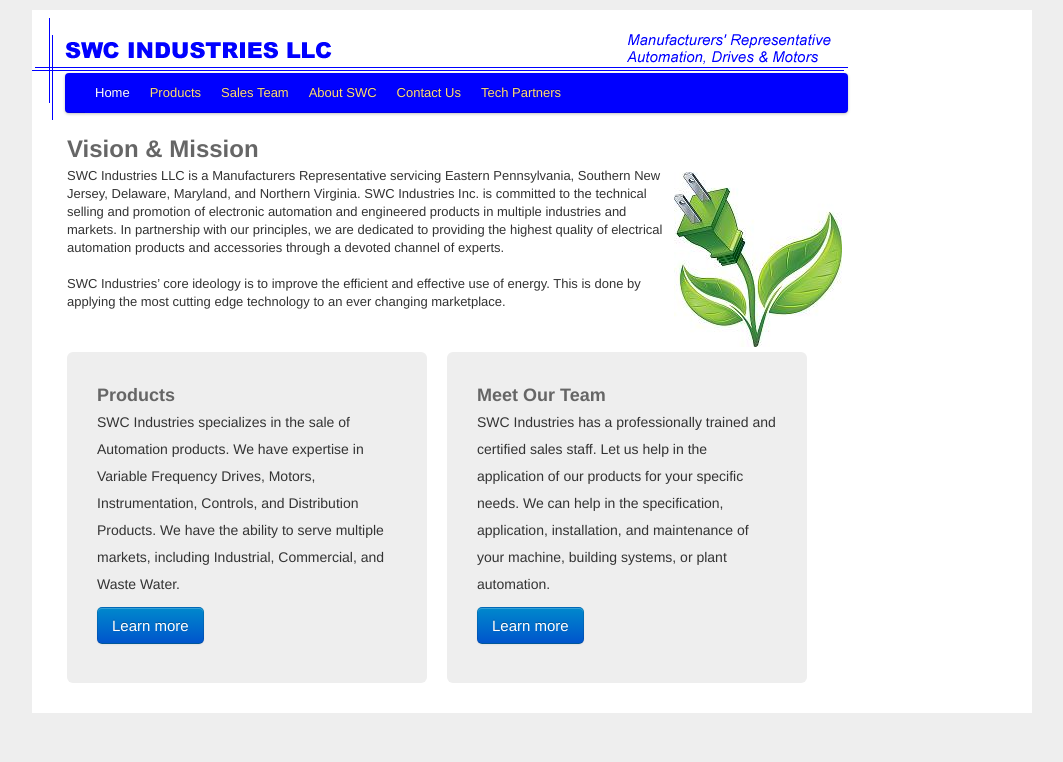
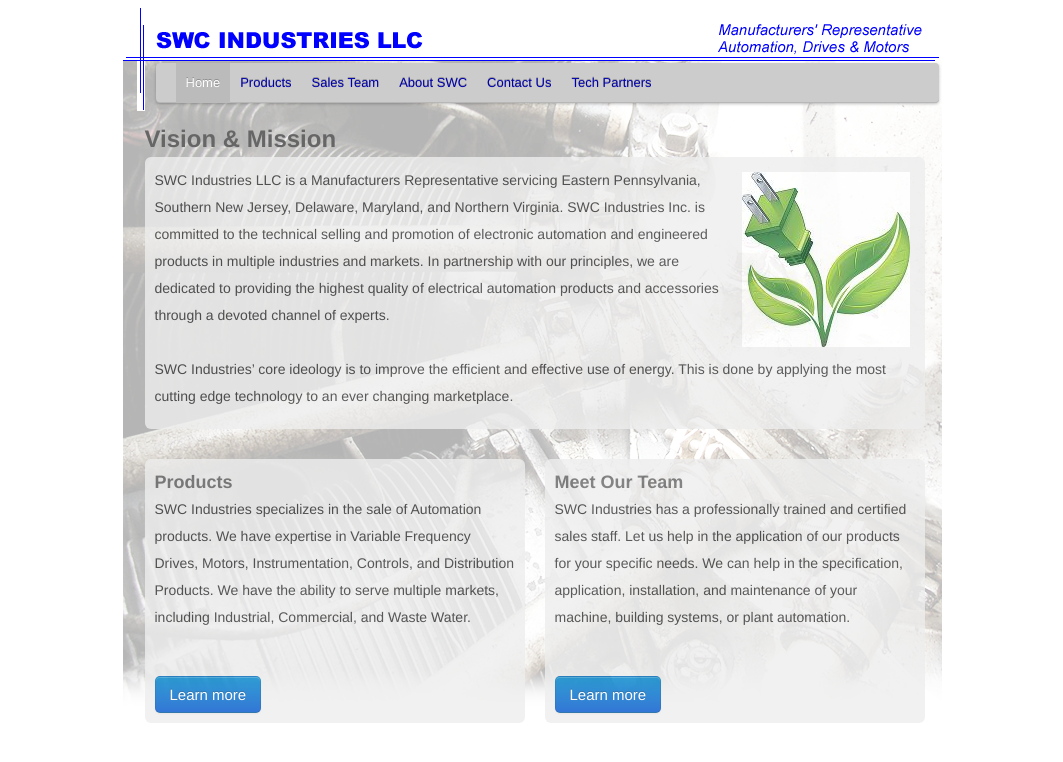
Before and after one commit to cerikpete/SWC, a plain HTML site: page test.html in a window 1280 px wide. Shown: the whole page, without its empty margins (108-1171 px from the left). Drawn offline with Linux system fonts and the light colour scheme.

Commit message:
Initial commit of background image and tweaked styling around text (translucent divs, etc)

```diff
--- a/styles/swcnew.css
+++ b/styles/swcnew.css
@@ -1,21 +1,24 @@
-body { background-color: #EEE !important; }
-
-#center{ width: 1000px; margin: 10px auto 10px auto; background-color: white; position:relative;}
+#center{ width: 819px; margin:auto; position:relative; background-image:url('../images/swcbackground.png'); background-repeat: no-repeat;}
 #center img.bottom { position: absolute; left: 14px; top: 61px;}
 
 h2, h3 { color: #666 !important; }
 
-.main-container { margin-left: 35px; width: 780px;}
+.main-container { margin-left: 22px; width: 780px;}
 
 .smaller-callout p { font-size: 14px !important; }
-.smaller-callout { padding: 30px !important; }
+.smaller-callout { padding: 10px !important; }
 
 img.home-image { float: right; margin: 5px; }
 .homepage-content { overflow: auto; }
+.row > .right, .row > .left { height: 244px; position: relative; }
+.row > .left > p > a.btn,
+.row > .right > p > a.btn { position: absolute; left: 10px; bottom: 10px; }
 
 .navbar { width: 783px; margin-left: 33px; margin-top: 2px; }
-.navbar-inner {background-image: none !important; background-color:#0000FF !important;}
+.navbar-inner {background-image: none !important; background-color:#CCC !important;}
 .navbar-inner .nav li.active a,  .navbar-inner .nav li a:hover
-{ color:white !important;}
-.navbar-inner .nav a { color:#FFDC73 !important;}
-.navbar-inner .nav .active a { background-color:#0000FF !important;}
+  { color:#FFF !important;}
+.navbar-inner .nav a { color:#0000AA !important;}
+.navbar-inner .nav .active a { background-color:#BBB !important;}
+.hero-unit { opacity: 0.8; }
+.span5 { width: 360px !important; }
--- a/test.html
+++ b/test.html
@@ -27,7 +27,7 @@
 
       <div class="main-container">
         <h2>Vision &amp; Mission</h2>
-        <div class="homepage-content">
+        <div class="homepage-content hero-unit smaller-callout">
           <p>
             <img class="home-image" src="images/green.jpg" />
             SWC Industries LLC is a Manufacturers Representative servicing Eastern Pennsylvania, Southern New Jersey, Delaware, Maryland, and Northern Virginia. SWC Industries Inc. is committed to the technical selling and promotion of electronic automation and engineered products in multiple industries and markets. In partnership with our principles, we are dedicated to providing the highest quality of electrical automation products and accessories through a devoted channel of experts.
@@ -37,13 +37,13 @@
         </div>
 
         <div class="row">
-          <div class="hero-unit span4 smaller-callout">
+          <div class="hero-unit span5 smaller-callout left">
             <h3>Products</h3>
             <p>SWC Industries specializes in the sale of Automation products. We have expertise in Variable Frequency Drives, Motors,
             Instrumentation, Controls, and Distribution Products. We have the ability to serve multiple markets, including Industrial, Commercial, and Waste Water.</p>
             <p><a class="btn btn-primary btn-large" href="products.html">Learn more</a></p>
           </div>
-          <div class="hero-unit span4 smaller-callout">
+          <div class="hero-unit span5 smaller-callout right">
             <h3>Meet Our Team</h3>
             <p>SWC Industries has a professionally trained and certified sales staff. Let us help in the application of our products for your specific needs. We can help in the
             specification, application, installation, and maintenance of your machine, building systems, or plant automation.</p>
```
Also changed, not shown: images/swcbackground.png (added).
